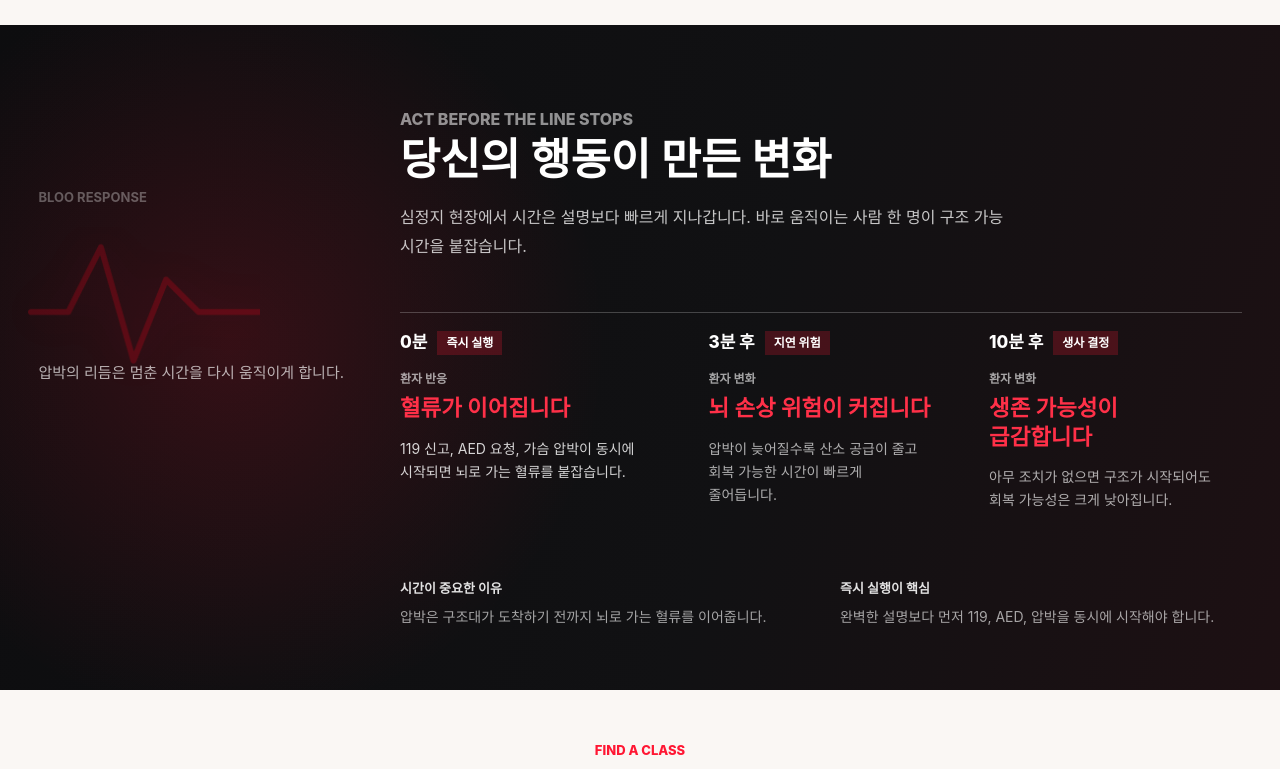
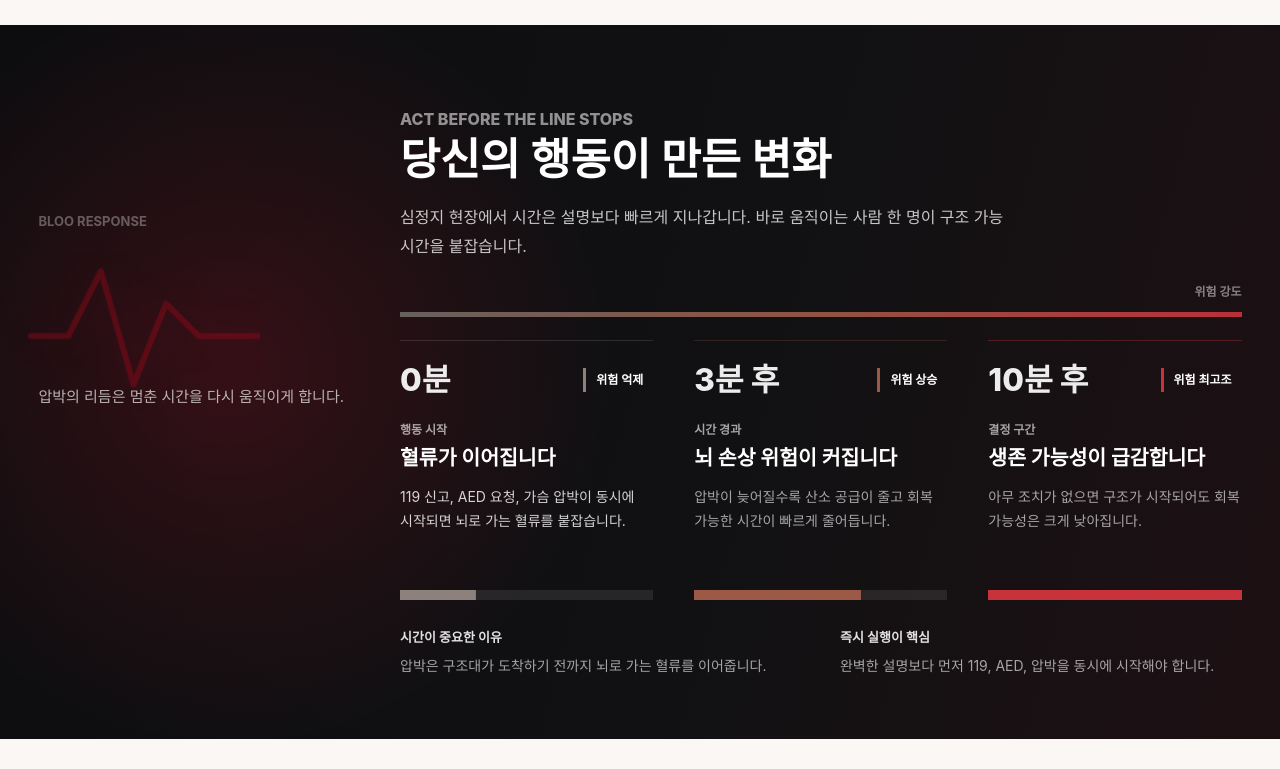
Before and after one commit to minjoo073/heart, a plain HTML site: page index.html in a window 1280 px wide. Shown: the part 2295-3064 px from the top of the page. Drawn offline with Linux system fonts and the light colour scheme; a web font is replaced by a local one.

Commit message:
Refine CPR response risk section

```diff
--- a/assets/css/style.css
+++ b/assets/css/style.css
@@ -431,7 +431,7 @@ img {
   position: relative;
   z-index: 1;
   padding: 0 0 26px;
-  border-bottom: 1px solid rgba(18, 18, 20, 0.14);
+  border-bottom: 0;
 }
 
 .campaign-lead span {
@@ -465,9 +465,10 @@ img {
 .campaign-action {
   position: relative;
   z-index: 1;
+  --campaign-gap: clamp(18px, 2vw, 28px);
   display: grid;
   grid-template-columns: repeat(3, minmax(0, 1fr));
-  gap: clamp(18px, 2vw, 28px);
+  gap: var(--campaign-gap);
   margin: 0;
   border-top: 0;
   border-bottom: 0;
@@ -497,9 +498,9 @@ img {
 .campaign-action div::after {
   content: "→";
   position: absolute;
-  right: -18px;
-  top: 24px;
-  transform: translateY(-50%);
+  left: calc(100% + (var(--campaign-gap) / 2));
+  top: 50%;
+  transform: translate(-50%, -50%);
   color: var(--red);
   font-size: 24px;
   font-weight: 750;
@@ -1078,53 +1079,94 @@ img {
   line-height: 1.5;
 }
 
-.response-grid,
 .time-change {
+  position: relative;
   display: grid;
   grid-template-columns: repeat(3, 1fr);
-  gap: 0;
+  gap: clamp(34px, 3.2vw, 52px);
   margin: clamp(34px, 4vw, 58px) 0 0;
-  padding: 18px 0 0;
+  padding: 28px 0 0;
   border: 0;
-  border-top: 1px solid rgba(255, 255, 255, 0.22);
-}
-
-.response-grid article,
+  border-top: 0;
+}
+
+.time-change::before {
+  content: "";
+  position: absolute;
+  left: 0;
+  right: 0;
+  top: 0;
+  height: 5px;
+  background: linear-gradient(90deg, #6e6764 0%, #9b5946 50%, #c8323b 100%);
+  opacity: 0.92;
+}
+
+.time-change::after {
+  content: "위험 강도";
+  position: absolute;
+  right: 0;
+  top: -30px;
+  color: rgba(255, 255, 255, 0.48);
+  font-size: 12px;
+  font-weight: 750;
+  text-transform: uppercase;
+}
+
 .time-change article {
   position: relative;
-  min-height: 220px;
+  min-height: 250px;
   display: flex;
   flex-direction: column;
-  padding: 0 28px 0 0;
+  padding: 24px 0 34px;
   background: transparent;
   border: 0;
+  border-top: 1px solid rgba(255, 255, 255, 0.16);
 }
 
 .time-change article + article {
-  padding-left: 28px;
+  padding-left: 0;
   border-left: 0;
 }
 
 .time-change article::before {
-  content: none;
+  content: "";
+  position: absolute;
+  left: 0;
+  right: 0;
+  bottom: 0;
+  height: 10px;
+  background: rgba(255, 255, 255, 0.09);
 }
 
 .time-change article::after {
-  content: none;
+  content: "";
+  position: absolute;
+  left: 0;
+  right: 0;
+  bottom: 0;
+  height: 10px;
+  background: var(--risk-color);
+  transform: scaleX(var(--risk-level));
+  transform-origin: left center;
 }
 
 .time-change article.is-now {
+  --risk-level: 0.3;
+  --risk-color: #8c817c;
   color: var(--white);
-  background: transparent;
-  border-color: rgba(255, 255, 255, 0.16);
-}
-
-.time-change article.is-now::before {
-  content: none;
-}
-
-.time-change article.is-now::after {
-  content: none;
+  border-color: rgba(255, 255, 255, 0.12);
+}
+
+.time-change article.is-delay {
+  --risk-level: 0.66;
+  --risk-color: #9b5946;
+  border-color: rgba(155, 89, 70, 0.24);
+}
+
+.time-change article.is-critical {
+  --risk-level: 1;
+  --risk-color: #c8323b;
+  border-color: rgba(200, 50, 59, 0.34);
 }
 
 .time-change small {
@@ -1132,20 +1174,22 @@ img {
   z-index: 1;
   display: inline-flex;
   width: fit-content;
+  min-width: min(100%, 260px);
   min-height: auto;
   align-items: center;
-  gap: 10px;
+  gap: 14px;
+  justify-content: space-between;
   padding: 0;
-  color: var(--white);
+  color: rgba(255, 255, 255, 0.92);
   background: transparent;
   border: 0;
-  font-size: 17px;
+  font-size: clamp(24px, 2.45vw, 38px);
   font-weight: 800;
   line-height: 1;
 }
 
 .time-change .is-now small {
-  color: var(--white);
+  color: rgba(255, 255, 255, 0.92);
   background: transparent;
   border: 0;
 }
@@ -1154,20 +1198,28 @@ img {
   display: inline-flex;
   align-items: center;
   min-height: 24px;
-  padding: 0 9px;
+  padding: 0 10px;
   color: #ffffff;
-  background: rgba(255, 23, 51, 0.22);
+  background: transparent;
+  border-left: 3px solid var(--risk-color);
   font-size: 12px;
   font-weight: 750;
   line-height: 1;
 }
 
-.response-grid strong,
+.time-change .is-delay small b {
+  background: transparent;
+}
+
+.time-change .is-critical small b {
+  background: transparent;
+}
+
 .time-change strong {
   display: block;
-  margin-top: 16px;
-  color: #ff3048;
-  font-size: clamp(20px, 1.75vw, 26px);
+  margin-top: 26px;
+  color: var(--white);
+  font-size: clamp(19px, 1.6vw, 24px);
   font-weight: 700;
   line-height: 1.28;
   text-transform: none;
@@ -1184,14 +1236,14 @@ img {
 }
 
 .time-change .is-now strong {
-  color: #ff3048;
-}
-
-.response-grid span,
+  color: var(--white);
+}
+
 .time-change span {
   display: block;
   margin-top: 14px;
-  color: rgba(255, 255, 255, 0.66);
+  padding-bottom: 34px;
+  color: rgba(255, 255, 255, 0.62);
   font-size: 14px;
   line-height: 1.65;
 }
@@ -1914,6 +1966,7 @@ img {
   }
 
   .campaign-action div::after {
+    left: auto;
     right: 4px;
     top: 24px;
     transform: rotate(90deg);
@@ -2042,7 +2095,7 @@ img {
 
   .time-change article {
     min-height: auto;
-    padding: 0 0 28px;
+    padding: 20px 0 32px;
   }
 
   .time-change article + article {
@@ -2051,19 +2104,14 @@ img {
   }
 
   .time-change article::before {
-    content: none;
+    left: 0;
+    right: 0;
+    bottom: 0;
   }
 
   .time-change article::after {
-    content: none;
-  }
-
-  .time-change article.is-now::before {
-    content: none;
-  }
-
-  .time-change article.is-now::after {
-    content: none;
+    left: 0;
+    bottom: 0;
   }
 
   .pulse-notes li + li {
--- a/index.html
+++ b/index.html
@@ -150,18 +150,18 @@
             </p>
             <div class="time-change" aria-label="시간 경과별 심정지 상황 변화">
               <article class="is-now">
-                <small>0분 <b>즉시 실행</b></small>
-                <strong><em>환자 반응</em> 혈류가 이어집니다</strong>
+                <small>0분 <b>위험 억제</b></small>
+                <strong><em>행동 시작</em> 혈류가 이어집니다</strong>
                 <span>119 신고, AED 요청, 가슴 압박이 동시에 시작되면 뇌로 가는 혈류를 붙잡습니다.</span>
               </article>
-              <article>
-                <small>3분 후 <b>지연 위험</b></small>
-                <strong><em>환자 변화</em> 뇌 손상 위험이 커집니다</strong>
+              <article class="is-delay">
+                <small>3분 후 <b>위험 상승</b></small>
+                <strong><em>시간 경과</em> 뇌 손상 위험이 커집니다</strong>
                 <span>압박이 늦어질수록 산소 공급이 줄고 회복 가능한 시간이 빠르게 줄어듭니다.</span>
               </article>
-              <article>
-                <small>10분 후 <b>생사 결정</b></small>
-                <strong><em>환자 변화</em> 생존 가능성이 급감합니다</strong>
+              <article class="is-critical">
+                <small>10분 후 <b>위험 최고조</b></small>
+                <strong><em>결정 구간</em> 생존 가능성이 급감합니다</strong>
                 <span>아무 조치가 없으면 구조가 시작되어도 회복 가능성은 크게 낮아집니다.</span>
               </article>
             </div>
```
